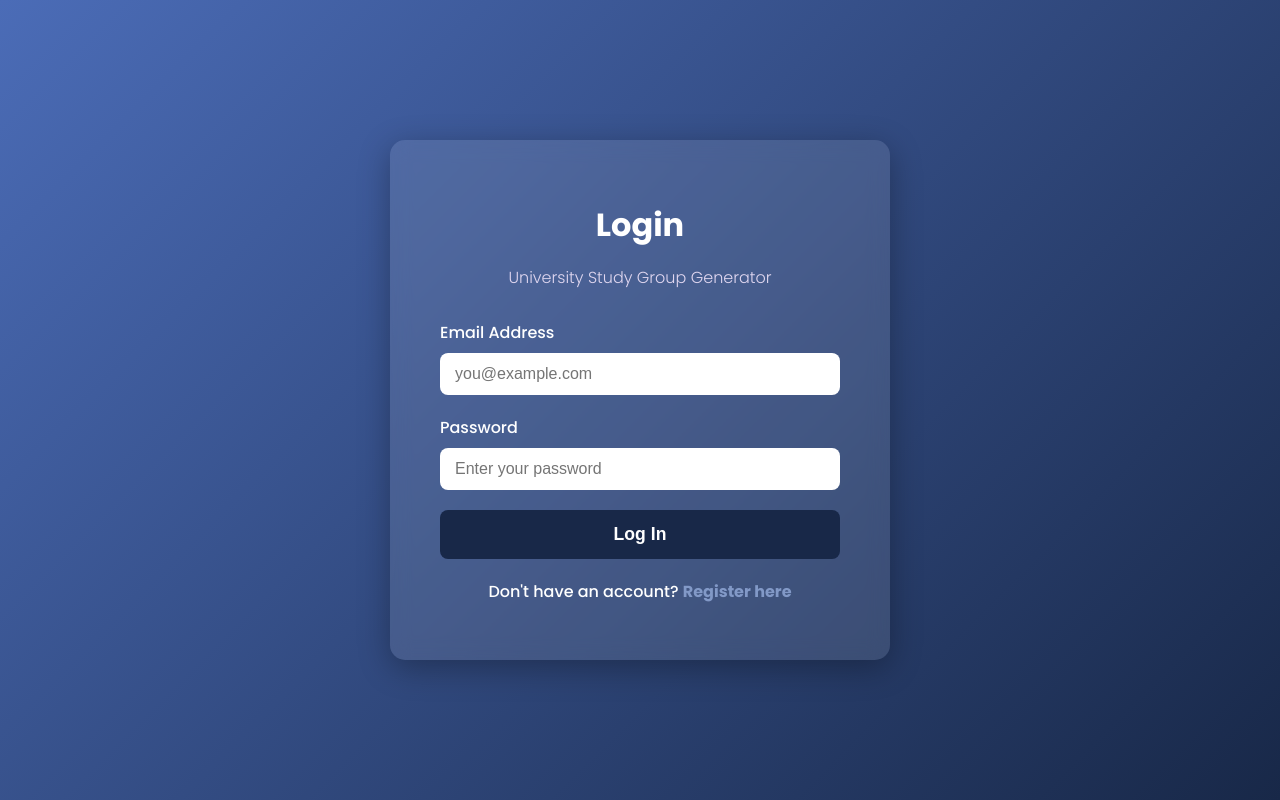
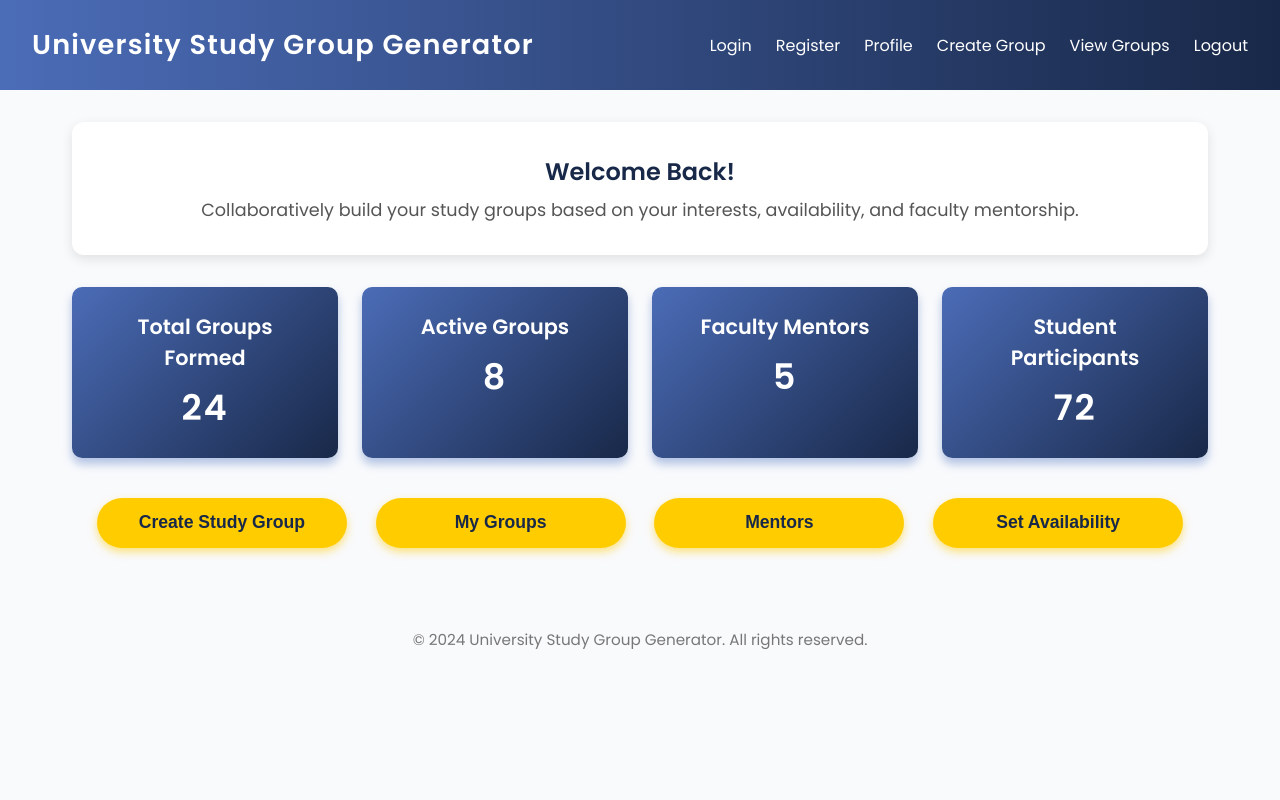
Before and after one commit to Shahinurcodes/project-work, a plain HTML site: page index.html in a window 1280 px wide. Drawn offline with Linux system fonts and the light colour scheme.

Commit message:
fourth commit

```diff
--- a/index.html
+++ b/index.html
@@ -3,153 +3,213 @@
 <head>
 <meta charset="UTF-8" />
 <meta name="viewport" content="width=device-width, initial-scale=1" />
-  <title>University Study Group Generator - Login</title>
+<title>University Study Group Generator - Dashboard</title>
 <style>
-    @import url('https://fonts.googleapis.com/css2?family=Poppins:wght@300;500;700&display=swap');
+  @import url('https://fonts.googleapis.com/css2?family=Poppins:wght@400;600&display=swap');
+
+  * {
+    box-sizing: border-box;
+  }
+
   body {
     margin: 0;
     font-family: 'Poppins', sans-serif;
+    background: #f9fafc;
+    color: #333;
+  }
+
+  header {
+    background: linear-gradient(90deg, #4b6cb7, #182848);
+    color: white;
+    padding: 1.5rem 2rem;
+    display: flex;
+    justify-content: space-between;
+    align-items: center;
+    flex-wrap: wrap;
+  }
+
+  header h1 {
+    font-weight: 600;
+    font-size: 1.7rem;
+    margin: 0;
+    letter-spacing: 1.2px;
+  }
+
+  nav {
+    display: flex;
+    flex-wrap: wrap;
+    align-items: center;
+  }
+
+  nav a {
+    color: white;
+    text-decoration: none;
+    margin-left: 1.5rem;
+    font-weight: 500;
+    transition: color 0.3s ease;
+  }
+
+  nav a:hover {
+    color: #ffcc00;
+  }
+
+  main {
+    padding: 2rem;
+    max-width: 1200px;
+    margin: 0 auto;
+  }
+
+  .welcome-section {
+    background: #fff;
+    padding: 2rem;
+    border-radius: 12px;
+    box-shadow: 0 4px 12px rgb(0 0 0 / 0.1);
+    text-align: center;
+    margin-bottom: 2rem;
+  }
+
+  .welcome-section h2 {
+    margin: 0 0 0.5rem 0;
+    font-weight: 600;
+    color: #182848;
+  }
+
+  .welcome-section p {
+    font-size: 1.1rem;
+    color: #555;
+    margin: 0;
+  }
+
+  .stats-cards {
+    display: grid;
+    grid-template-columns: repeat(auto-fit,minmax(220px,1fr));
+    gap: 1.5rem;
+    margin-bottom: 2.5rem;
+  }
+
+  .card {
     background: linear-gradient(135deg, #4b6cb7, #182848);
+    color: white;
+    padding: 1.5rem 2rem;
+    border-radius: 10px;
+    box-shadow: 0 6px 10px rgba(70, 110, 190, 0.4);
+    text-align: center;
+  }
+
+  .card h3 {
+    margin: 0 0 0.5rem 0;
+    font-weight: 600;
+    font-size: 1.3rem;
+  }
+
+  .card p {
+    font-size: 2.2rem;
+    margin: 0;
+    font-weight: 700;
+    letter-spacing: 0.05em;
+  }
+
+  .actions {
     display: flex;
+    flex-wrap: wrap;
+    gap: 1.8rem;
     justify-content: center;
-      align-items: center;
-      height: 100vh;
-      color: #fff;
   }
-    .container {
-      background: rgba(255,255,255,0.1);
-      padding: 40px 50px;
-      border-radius: 15px;
-      box-shadow: 0 8px 32px rgba(0,0,0,0.3);
-      max-width: 400px;
-      width: 100%;
-      backdrop-filter: blur(10px);
+
+  .btn {
+    background: #ffcc00;
+    border: none;
+    padding: 0.9rem 2rem;
+    border-radius: 30px;
+    font-weight: 600;
+    font-size: 1.1rem;
+    color: #182848;
+    cursor: pointer;
+    box-shadow: 0 4px 8px rgb(255 204 0 / 0.5);
+    transition: background-color 0.3s ease;
+    flex: 1 1 180px;
+    max-width: 250px;
+    text-align: center;
   }
-    h1 {
+
+  .btn:hover {
+    background: #e6b800;
+  }
+
+  footer {
+    margin-top: 3rem;
     text-align: center;
-      font-weight: 700;
-      margin-bottom: 10px;
+    color: #777;
+    padding-bottom: 2rem;
+    font-size: 0.95rem;
   }
-    p.subtitle {
-      text-align: center;
-      font-weight: 300;
-      margin-bottom: 30px;
-      font-size: 1rem;
-      color: #e0d7f0;
+
+  @media (max-width: 480px) {
+    header {
+      flex-direction: column;
+      align-items: flex-start;
     }
-    form {
-      display: flex;
-      flex-direction: column;
+
+    nav {
+      margin-top: 0.8rem;
     }
-    label {
-      font-weight: 500;
-      margin-bottom: 8px;
+
+    nav a {
+      margin-left: 0;
+      margin-right: 1.2rem;
+      margin-bottom: 0.6rem;
     }
-    input[type="email"],
-    input[type="password"] {
-      padding: 12px 15px;
-      margin-bottom: 20px;
-      border-radius: 8px;
-      border: none;
-      outline: none;
-      font-size: 1rem;
-      transition: box-shadow 0.3s ease;
-    }
-    input[type="email"]:focus,
-    input[type="password"]:focus {
-      box-shadow: 0 0 8px 2px #182848;
-    }
-    button {
-      background-color: #182848;
-      color: white;
-      padding: 14px;
-      border: none;
-      border-radius: 8px;
-      font-weight: 600;
-      cursor: pointer;
-      font-size: 1.1rem;
-      transition: background-color 0.3s;
-    }
-    button:hover {
-      background-color: #6e86b6;
-    }
-    .switch-link {
-      margin-top: 20px;
-      text-align: center;
-      font-weight: 500;
-    }
-    .switch-link a {
-      color: #8299c7;
-      text-decoration: none;
-      font-weight: 600;
-    }
-    .switch-link a:hover {
-      text-decoration: underline;
-    }
-    .error-msg {
-      background-color: rgba(255, 100, 100, 0.9);
-      color: white;
-      padding: 10px;
-      margin-bottom: 15px;
-      text-align: center;
-      border-radius: 6px;
-      display: none;
   }
 </style>
 </head>
 <body>
-  <div class="container" role="main">
-    <h1>Login</h1>
-    <p class="subtitle">University Study Group Generator</p>
-    <div id="error" class="error-msg"></div>
-    <form id="loginForm" novalidate>
-      <label for="email">Email Address</label>
-      <input type="email" id="email" name="email" placeholder="you@example.com" required autocomplete="username" />
-      <label for="password">Password</label>
-      <input type="password" id="password" name="password" placeholder="Enter your password" required autocomplete="current-password" />
-      <button type="submit">Log In</button>
-    </form>
-    <p class="switch-link">Don't have an account? <a href="registration.html">Register here</a></p>
-  </div>
+<header>
+  <h1>University Study Group Generator</h1>
+  <nav>
+    <a href="login.html">Login</a>
+    <a href="registration.html">Register</a>
+    <a href="#">Profile</a>
+    <a href="#">Create Group</a>
+    <a href="#">View Groups</a>
+    <a href="#">Logout</a>
+  </nav>
+</header>
 
-  <script>
-    const form = document.getElementById('loginForm');
-    const errorDiv = document.getElementById('error');
+<main>
+  <section class="welcome-section">
+    <h2>Welcome Back!</h2>
+    <p>Collaboratively build your study groups based on your interests, availability, and faculty mentorship.</p>
+  </section>
 
-    form.addEventListener('submit', function(event) {
-      event.preventDefault();
-      errorDiv.style.display = 'none';
-      const email = form.email.value.trim();
-      const password = form.password.value;
+  <section class="stats-cards" aria-label="Study Group Statistics">
+    <article class="card">
+      <h3>Total Groups Formed</h3>
+      <p>24</p>
+    </article>
+    <article class="card">
+      <h3>Active Groups</h3>
+      <p>8</p>
+    </article>
+    <article class="card">
+      <h3>Faculty Mentors</h3>
+      <p>5</p>
+    </article>
+    <article class="card">
+      <h3>Student Participants</h3>
+      <p>72</p>
+    </article>
+  </section>
 
-      if (!email) {
-        showError('Please enter your email address.');
-        return;
-      }
-      if (!password) {
-        showError('Please enter your password.');
-        return;
-      }
-      // Basic email format validation
-      if (!validateEmail(email)) {
-        showError('Please enter a valid email address.');
-        return;
-      }
+  <section class="actions" aria-label="Dashboard Actions">
+    <button class="btn" onclick="alert('Feature coming soon: Create a new study group!')">Create Study Group</button>
+    <button class="btn" onclick="alert('Feature coming soon: View your active groups!')">My Groups</button>
+    <button class="btn" onclick="alert('Feature coming soon: View faculty mentors!')">Mentors</button>
+    <button class="btn" onclick="alert('Feature coming soon: Manage your availability!')">Set Availability</button>
+  </section>
+</main>
 
-      // Since no backend, just simulate success
-      alert('Login successful (simulation). You would be redirected or processed further.');
-      form.reset();
-    });
-
-    function showError(message) {
-      errorDiv.textContent = message;
-      errorDiv.style.display = 'block';
-    }
-
-    function validateEmail(email) {
-      const re = /^[^\\s@]+@[^\\s@]+\\.[^\\s@]+$/;
-      return re.test(email);
-    }
-  </script>
+<footer>
+  &copy; 2024 University Study Group Generator. All rights reserved.
+</footer>
 </body>
 </html>
```
Also changed, not shown: home.html (deleted, +0 -215 lines), login.html (renamed from registration.html, +24 -31 lines). Lines whose indentation alone changed are shown as unchanged.
